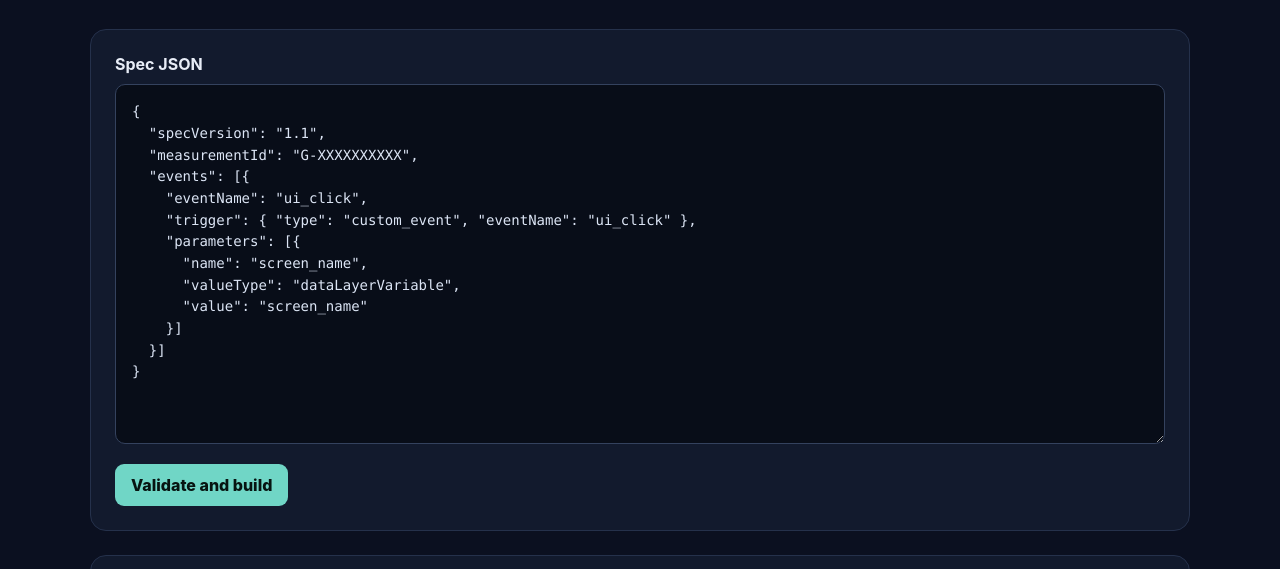
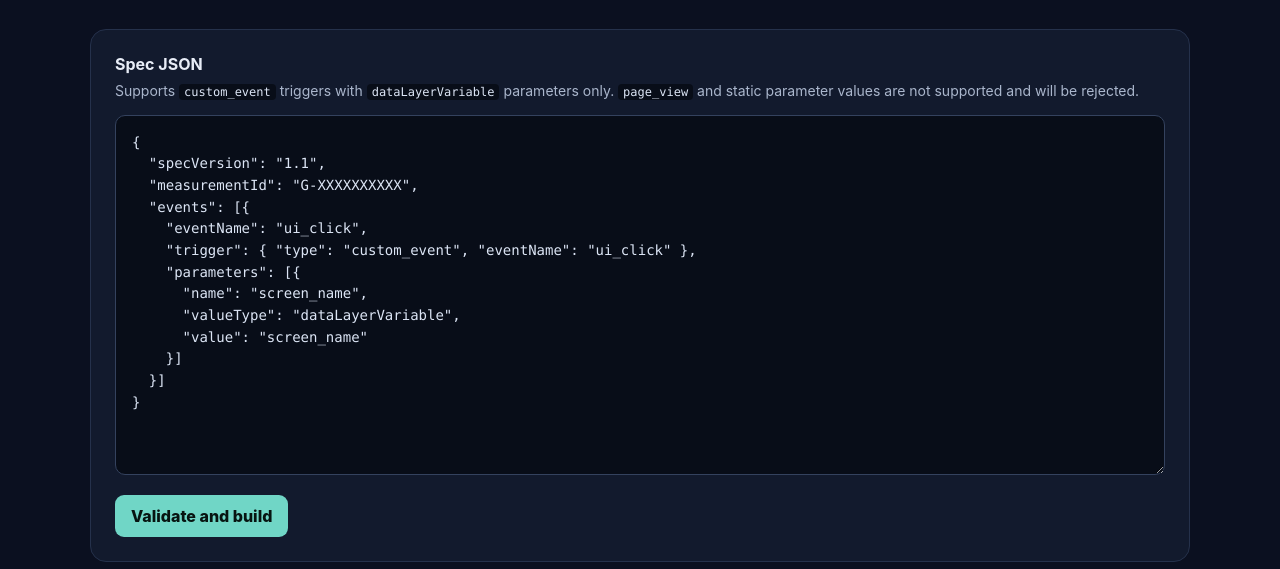
Before and after one commit to talkspinout/gtm-ga4-json-builder, a website with bundled scripts: page index.html in a window 1280 px wide. Shown: the part 230-799 px from the top of the page. Built offline with nearby package versions, Linux system fonts and the light colour scheme.

Commit message:
ux: state supported spec scope inline near the input
Gemini's UX review flagged that users may not know the MVP only
accepts custom_event triggers with dataLayerVariable parameters
before they hit a validation error. Add a one-line note above the
textarea instead of relying on the eyebrow label alone.

```diff
--- a/index.html
+++ b/index.html
@@ -16,6 +16,7 @@
 
       <form id="builder-form">
         <label for="spec-input">Spec JSON</label>
+        <p class="scope-note">Supports <code>custom_event</code> triggers with <code>dataLayerVariable</code> parameters only. <code>page_view</code> and static parameter values are not supported and will be rejected.</p>
         <textarea id="spec-input" spellcheck="false" required>{
   "specVersion": "1.1",
   "measurementId": "G-XXXXXXXXXX",
--- a/styles.css
+++ b/styles.css
@@ -19,6 +19,8 @@ p { color: #aab6cc; line-height: 1.6; }
 
 form, section { background: #121a2d; border: 1px solid #25314b; border-radius: 16px; padding: 24px; margin-bottom: 24px; }
 label { display: block; font-weight: 700; margin-bottom: 10px; }
+.scope-note { margin: -4px 0 12px; font-size: .875rem; }
+.scope-note code { color: #dce5f5; background: #080d18; border-radius: 4px; padding: 1px 5px; font: 12px ui-monospace, SFMono-Regular, Consolas, monospace; }
 textarea, pre { width: 100%; min-height: 360px; margin: 0; border: 1px solid #34425e; border-radius: 10px; background: #080d18; color: #dce5f5; padding: 16px; font: 14px/1.55 ui-monospace, SFMono-Regular, Consolas, monospace; }
 textarea:focus { outline: 2px solid #70d6c6; outline-offset: 2px; }
 button, .download { display: inline-block; margin-top: 16px; border: 0; border-radius: 9px; padding: 11px 16px; background: #70d6c6; color: #071411; font: inherit; font-weight: 800; cursor: pointer; text-decoration: none; }
```
